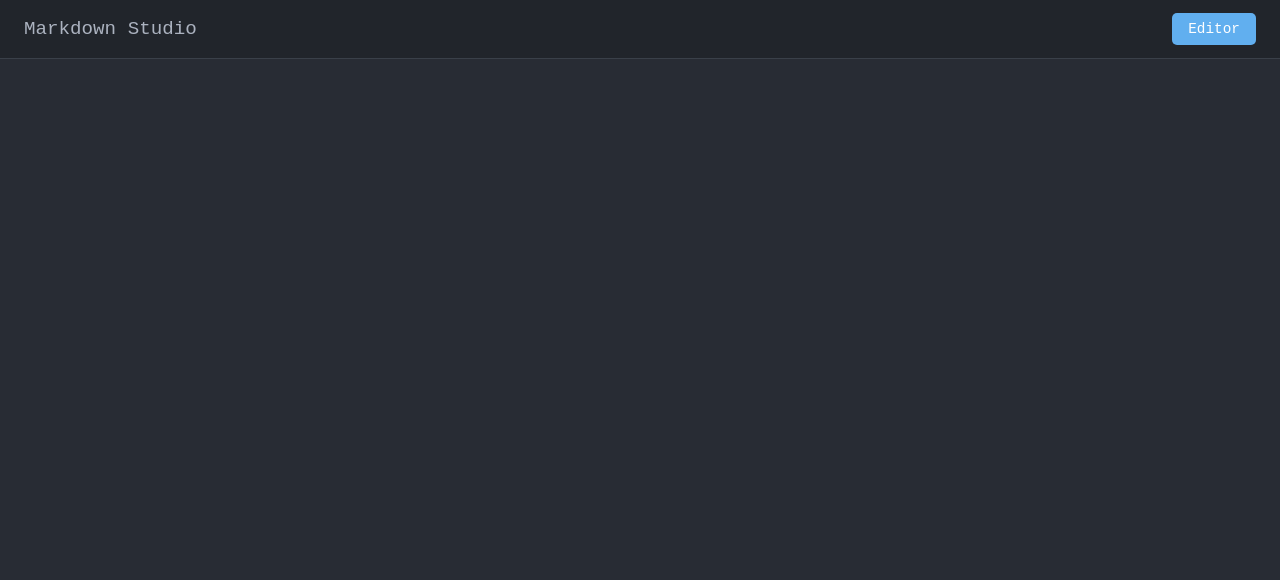
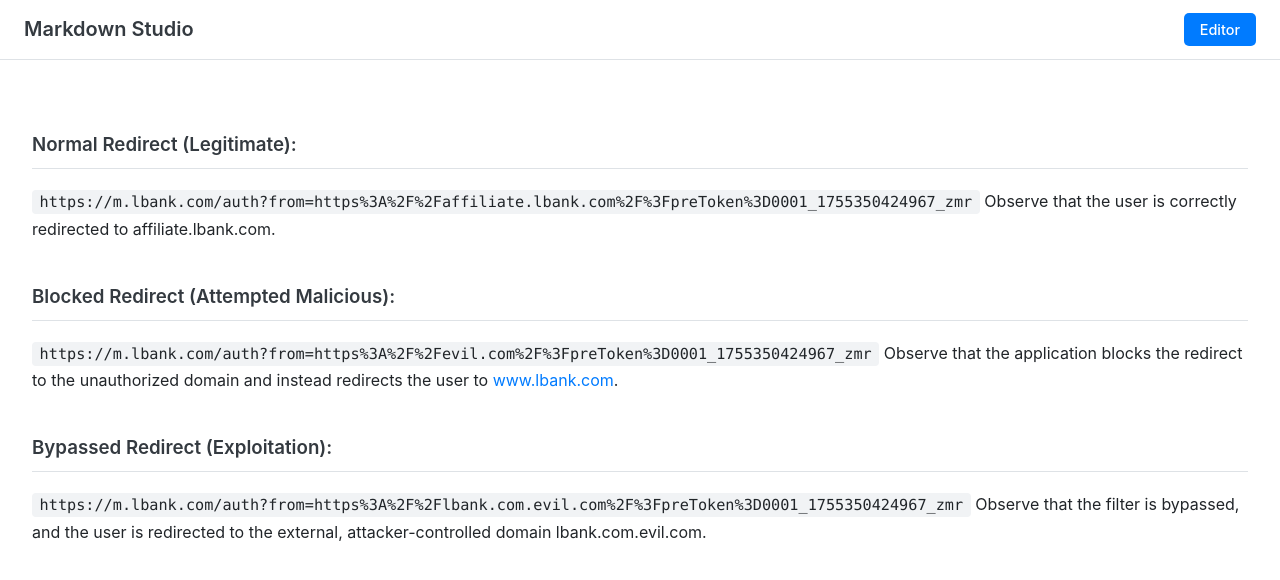
Before and after one commit to nmochea/whoami, a plain HTML site: page preview.html in a window 1280 px wide. Both pictures are taken after a click on the button "Preview". Drawn offline with nearby package versions, Linux system fonts and the light colour scheme.

Commit message:
Update preview.html

```diff
--- a/preview.html
+++ b/preview.html
@@ -3,19 +3,20 @@
 <head>
     <meta charset="UTF-8">
     <meta name="viewport" content="width=device-width, initial-scale=1.0">
-    <title>XCode Studio</title>
-    <link rel="stylesheet" href="https://cdnjs.cloudflare.com/ajax/libs/highlight.js/11.9.0/styles/atom-one-dark.min.css">
+    <title>Markdown Studio</title>
+    <link rel="stylesheet" href="https://cdnjs.cloudflare.com/ajax/libs/highlight.js/11.9.0/styles/github.min.css">
     <script src="https://cdnjs.cloudflare.com/ajax/libs/highlight.js/11.9.0/highlight.min.js"></script>
     <script src="https://cdn.jsdelivr.net/npm/marked/marked.min.js"></script>
     <style>
         :root {
-            --background-color: #282c34;
-            --editor-background: #21252b;
-            --text-color: #abb2bf;
-            --header-background: #21252b;
-            --border-color: #3a4049;
-            --accent-color: #61afef;
-            --preview-background: #282c34;
+            --background-color: #f8f9fa;
+            --editor-background: #ffffff;
+            --text-color: #212529;
+            --header-background: #ffffff;
+            --border-color: #dee2e6;
+            --accent-color: #007bff;
+            --preview-background: #ffffff;
+            --code-background: #f1f3f5;
         }
 
         body, html {
@@ -23,7 +24,7 @@
             padding: 0;
             width: 100%;
             height: 100%;
-            font-family: 'Fira Code', 'Courier New', Courier, monospace;
+            font-family: -apple-system, BlinkMacSystemFont, "Segoe UI", Roboto, "Helvetica Neue", Arial, sans-serif;
             background-color: var(--background-color);
             color: var(--text-color);
             overflow: hidden;
@@ -45,9 +46,10 @@
         }
 
         .header h1 {
-            font-size: 1.2rem;
+            font-size: 1.25rem;
             margin: 0;
-            font-weight: 500;
+            font-weight: 600;
+            color: #343a40;
         }
 
         .toggle-button {
@@ -59,11 +61,12 @@
             cursor: pointer;
             font-family: inherit;
             font-size: 0.9rem;
+            font-weight: 500;
             transition: background-color 0.3s ease;
         }
 
         .toggle-button:hover {
-            background-color: #529cde;
+            background-color: #0056b3;
         }
 
         .main-content {
@@ -75,14 +78,15 @@
         #editor, #preview {
             width: 100%;
             height: 100%;
-            padding: 1.5rem;
+            padding: 2rem;
             box-sizing: border-box;
             font-size: 1rem;
-            line-height: 1.6;
+            line-height: 1.7;
             position: absolute;
             top: 0;
             left: 0;
             transition: opacity 0.3s ease, transform 0.3s ease;
+            overflow-y: auto;
         }
 
         #editor {
@@ -91,6 +95,7 @@
             color: var(--text-color);
             resize: none;
             outline: none;
+            font-family: 'SFMono-Regular', Consolas, 'Liberation Mono', Menlo, Courier, monospace;
             opacity: 1;
             transform: translateX(0);
             z-index: 1;
@@ -101,16 +106,11 @@
             opacity: 0;
             transform: translateX(100%);
             z-index: 0;
-            overflow-y: auto;
         }
 
         #preview.visible {
             opacity: 1;
             transform: translateX(0);
-            z-index: 2;
-        }
-
-        #editor:not(.hidden) {
             z-index: 2;
         }
 
@@ -120,29 +120,47 @@
             z-index: 0;
         }
 
-        #preview h1, #preview h2, #preview h3 {
+        /* Styling for the rendered markdown */
+        #preview h3 {
+            color: #343a40;
+            font-weight: 600;
+            border-bottom: 1px solid var(--border-color);
+            padding-bottom: 0.4em;
+            margin-top: 2em;
+        }
+
+        #preview p {
+            margin-bottom: 1.5em;
+        }
+
+        #preview a {
             color: var(--accent-color);
-            border-bottom: 1px solid var(--border-color);
-            padding-bottom: 0.3em;
+            text-decoration: none;
+        }
+
+        #preview a:hover {
+            text-decoration: underline;
         }
 
         #preview code {
-            background-color: var(--editor-background);
-            padding: 0.2em 0.4em;
-            border-radius: 3px;
+            background-color: var(--code-background);
+            padding: 0.2em 0.5em;
+            border-radius: 4px;
+            font-family: 'SFMono-Regular', Consolas, 'Liberation Mono', Menlo, Courier, monospace;
+            font-size: 0.95em;
+        }
+
+        #preview pre {
+            background-color: var(--code-background);
+            padding: 1em;
+            border-radius: 5px;
+            border: 1px solid var(--border-color);
         }
 
         #preview pre code {
-            display: block;
-            padding: 1em;
-            border-radius: 5px;
-        }
-
-        #preview blockquote {
-            border-left: 4px solid var(--accent-color);
-            padding-left: 1em;
-            color: #8c92a0;
-            margin-left: 0;
+            padding: 0;
+            background-color: transparent;
+            border: none;
         }
     </style>
 </head>
@@ -154,16 +172,18 @@
             <button class="toggle-button" id="preview-toggle">Preview</button>
         </header>
         <main class="main-content">
-            <textarea id="editor" placeholder="## Welcome to Markdown Studio!
+            <textarea id="editor">### Normal Redirect (Legitimate):
+`https://m.lbank.com/auth?from=https%3A%2F%2Faffiliate.lbank.com%2F%3FpreToken%3D0001_1755350424967_zmr`
+Observe that the user is correctly redirected to affiliate.lbank.com.
 
-Type your markdown here and click 'Preview' to see it rendered.
+### Blocked Redirect (Attempted Malicious):
+`https://m.lbank.com/auth?from=https%3A%2F%2Fevil.com%2F%3FpreToken%3D0001_1755350424967_zmr`
+Observe that the application blocks the redirect to the unauthorized domain and instead redirects the user to [www.lbank.com](https://www.lbank.com).
 
-### Features:
-- **Live Preview:** Toggle to see your markdown in action.
-- **Syntax Highlighting:** For easy reading and writing.
-- **Clean Interface:** A professional and beautiful design.
-
-`Happy coding!`"></textarea>
+### Bypassed Redirect (Exploitation):
+`https://m.lbank.com/auth?from=https%3A%2F%2Flbank.com.evil.com%2F%3FpreToken%3D0001_1755350424967_zmr`
+Observe that the filter is bypassed, and the user is redirected to the external, attacker-controlled domain lbank.com.evil.com.
+            </textarea>
             <div id="preview"></div>
         </main>
     </div>
```
